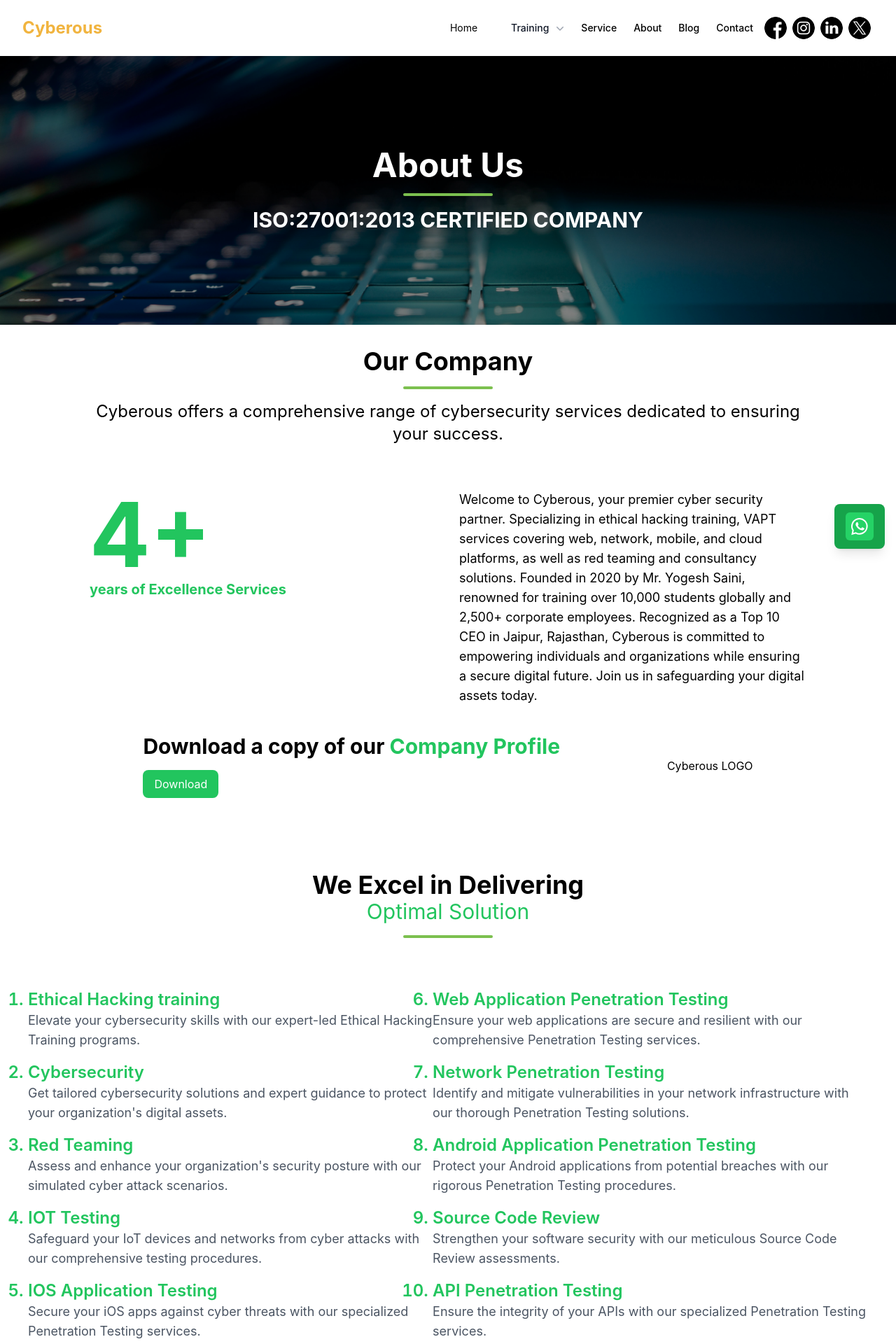
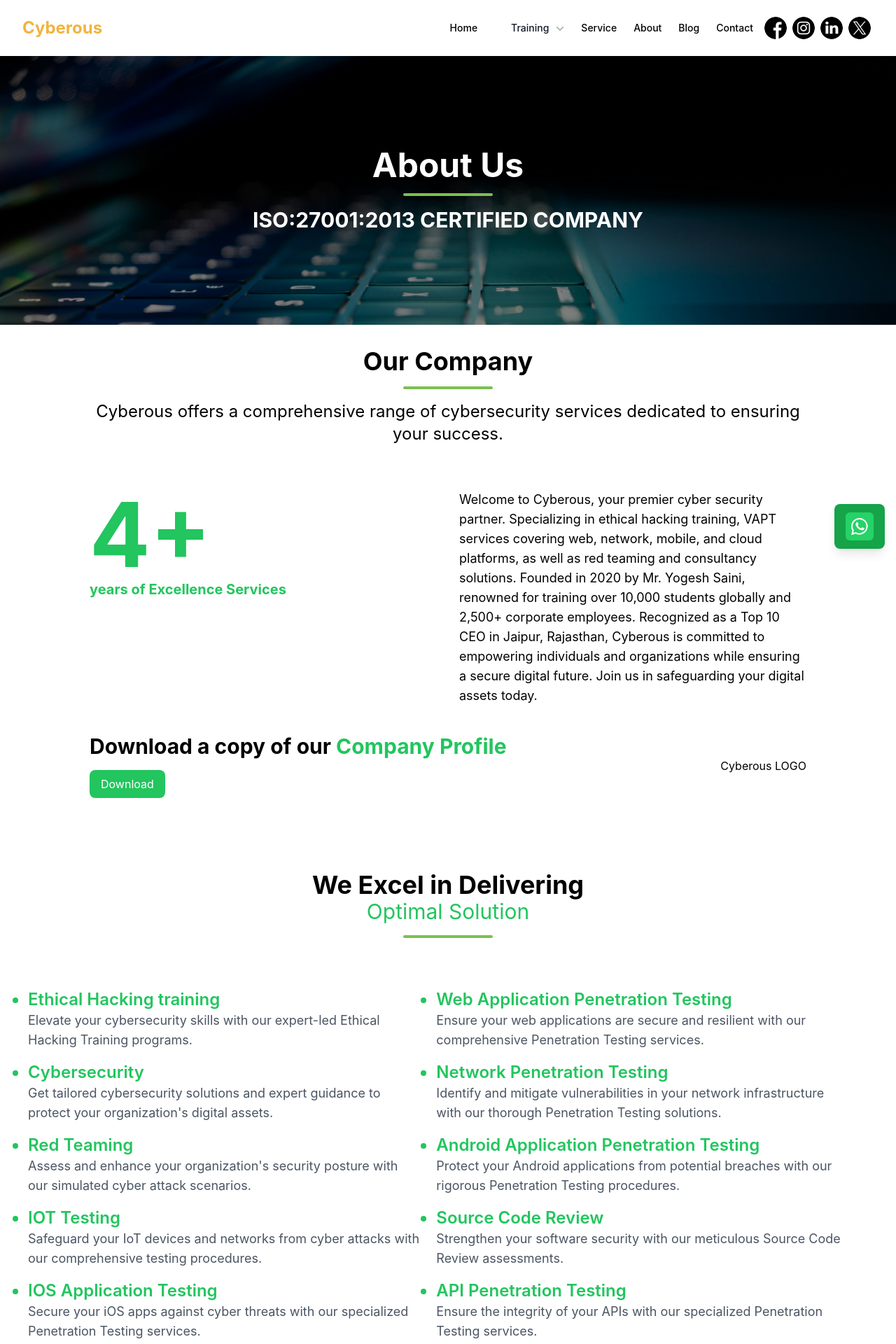
Before and after one commit to sankalp-codes244/cyberousWebsite, a React (Vite) app: page /about in a window 1280 px wide. Shown: the top 1920 px of the page at 70% size. Built offline with nearby package versions, Linux system fonts and the light colour scheme.

Commit message:
Minor Bugs and Fixes

```diff
--- a/src/components/EvCard.jsx
+++ b/src/components/EvCard.jsx
@@ -7,10 +7,10 @@
             <div className='flex justify-center'>
                 <img src={image} className='h-32 pointer-events-none select-none' />
             </div>
-            <h1 className='flex text-center font-bold text-3xl text-black pt-6 pl-6'>
+            <h1 className='flex text-center font-bold text-3xl text-black pt-6 '>
                 {heading}
             </h1>
-            <p className='mt-6 text-xl text-custom-fontColor-grey mr-10 text-justify p-6 pt-4'>
+            <p className='mt-6 text-xl text-custom-fontColor-grey p-6 pt-4'>
                 {paragraph}
             </p>
         </div>
--- a/src/components/FaqCard.jsx
+++ b/src/components/FaqCard.jsx
@@ -9,17 +9,19 @@
   };
 
   return (
-    <div onClick={() => buttonHandler()}>
+    <div onClick={buttonHandler}>
       <div className='flex justify-center'>
-        <div className='bg-white w-full md:w-2/3 h-full rounded-xl m-4 shadow-xl'>
+        <div className='bg-white w-full md:w-2/3 rounded-xl m-4 shadow-xl'>
           <div className='flex flex-row justify-between'>
             <h1 className='text-xl font-bold m-6'>{name}</h1>
-            <button onClick={() => buttonHandler()}>
-              <img src={Images.chevronDown} className='m-6 mr-8 h-7' alt='this is an image' />
+            <button onClick={buttonHandler}>
+              <img src={Images.chevronDown} className={`m-6 mr-8 h-7 transform transition-transform ${isOpen ? 'rotate-180' : 'rotate-0'}`} alt='this is an image' />
             </button>
           </div>
-          <div className={`${isOpen ? '' : 'hidden'}`}>
-            <p className='p-6 pt-0 text-justify'>{description}</p>
+          <div className={`overflow-hidden transition-height ${isOpen ? 'h-auto' : 'h-0'}`}>
+            <div className={`${isOpen ? 'opacity-100' : 'opacity-0'} p-6 pt-0 text-justify transition-opacity duration-500`}>
+              {description}
+            </div>
           </div>
         </div>
       </div>
--- a/src/components/Navbar.jsx
+++ b/src/components/Navbar.jsx
@@ -41,7 +41,7 @@
         {/* Menu items */}
         <div className={`${isOpen ? 'hidden' : 'hidden'} md:flex items-center`}>
           <Link to='/'>
-            <p className="md:mx-3 text-sm rounded-lg py-2.5 text-center">Home</p>
+            <p className="md:mx-3 text-sm rounded-lg py-2.5 text-center font-medium">Home</p>
           </Link>
 
           <DropDown />
--- a/src/components/ServicesCard.jsx
+++ b/src/components/ServicesCard.jsx
@@ -7,7 +7,7 @@
     <div className='ml-10 mt-14 pb-5'>
       <img src={image}  className='pointer-events-none select-none bg-slate-100 rounded-full object-contain' />
       <h1 className='font-bold text-black text-2xl mt-8'>{serviceName}</h1>
-      <p className='mt-6 text-xl text-custom-fontColor-grey mr-10 text-justify'>
+      <p className='mt-6 text-xl text-custom-fontColor-grey mr-10 text-center'>
         {serviceText}
       </p>
       <button>
--- a/src/pages/About/About.jsx
+++ b/src/pages/About/About.jsx
@@ -36,7 +36,7 @@
           Welcome to Cyberous, your premier cyber security partner. Specializing in ethical hacking training, VAPT services covering web, network, mobile, and cloud platforms, as well as red teaming and consultancy solutions. Founded in 2020 by Mr. Yogesh Saini, renowned for training over 10,000 students globally and 2,500+ corporate employees. Recognized as a Top 10 CEO in Jaipur, Rajasthan, Cyberous is committed to empowering individuals and organizations while ensuring a secure digital future. Join us in safeguarding your digital assets today.
           </div>
         </div>
-        <div className='flex flex-col md:flex-row justify-around items-center my-10'>
+        <div className='flex flex-col md:flex-row justify-between items-center my-10'>
           <div>
             <p className='font-bold text-xl md:text-2xl lg:text-3xl'>Download a copy of our <span className='text-green-500'>Company Profile</span></p>
             <button className='mt-4 bg-green-500 text-white px-4 py-2 rounded-lg hover:bg-green-700'>Download</button>
@@ -54,8 +54,8 @@
       <div className='flex justify-center'>
 </div>
 <div className='flex flex-col lg:flex-row justify-around p-4 lg:p-10'>
-  <div className='text-lg lg:text-2xl font-semibold mb-8 lg:mb-0'>
-    <ol className='list-decimal text-green-500 space-y-4'>
+  <div className='text-lg lg:text-2xl font-semibold mb-8 xl:mr-6 lg:mb-0'>
+    <ul className='text-green-500 space-y-4 list-disc'>
       <li>
         Ethical Hacking training
         <div className='text-base lg:text-lg font-normal text-gray-600'>Elevate your cybersecurity skills with our expert-led Ethical Hacking Training programs.</div>
@@ -76,10 +76,10 @@
         IOS Application Testing
         <div className='text-base lg:text-lg font-normal text-gray-600'>Secure your iOS apps against cyber threats with our specialized Penetration Testing services.</div>
       </li>
-    </ol>
+    </ul>
   </div>
   <div className='text-lg lg:text-2xl font-semibold'>
-    <ol className='list-decimal text-green-500 space-y-4' start={6}>
+    <ul className='list-disc xl:mr-6 text-green-500 space-y-4' >
       <li>
         Web Application Penetration Testing
         <div className='text-base lg:text-lg font-normal text-gray-600'>Ensure your web applications are secure and resilient with our comprehensive Penetration Testing services.</div>
@@ -96,11 +96,11 @@
         Source Code Review
         <div className='text-base lg:text-lg font-normal text-gray-600'>Strengthen your software security with our meticulous Source Code Review assessments.</div>
       </li>
-      <li>
+      <li className=''>
         API Penetration Testing
         <div className='text-base lg:text-lg font-normal text-gray-600'>Ensure the integrity of your APIs with our specialized Penetration Testing services.</div>
       </li>
-    </ol>
+    </ul>
   </div>
 
 </div>
--- a/src/pages/Homepage/OurServices/OurServices.jsx
+++ b/src/pages/Homepage/OurServices/OurServices.jsx
@@ -14,7 +14,7 @@
   {id:2,
     img: Images.OurServicesimg3,
     servicesDescription: `Elevate your cybersecurity strategy with Cyberous' Consultancy. Our experts craft custom strategies to fortify your digital landscape. LorenIpsum Trust us for proactive risk management and tailored defense solutions. Navigate cybersecurity confidently with Cyberous.`,
-    serviceText:'consultancy'},
+    serviceText:'Consultancy'},
   {id:3,
     img: Images.OurServicesimg4,
     servicesDescription: `Enhance your cybersecurity resilience with Cyberous' Red Teaming service. Our experts simulate real-world cyber attacks to uncover vulnerabilities and fortify your defense strategy. Trust Cyberous for comprehensive Red , tailored to secure your digital infrastructure against sophisticated threats.`,
--- a/src/pages/Homepage/Testimonial/Testemonial.jsx
+++ b/src/pages/Homepage/Testimonial/Testemonial.jsx
@@ -41,7 +41,7 @@
             <div className="flex justify-center">
             <div className="w-1/2">
                 <img src={item.image} alt="Placeholder" className="pointer-events-none select-none w-full h-32 sm:h-20 object-contain duration-500 hover:scale-110 rounded-full" />
-                <p className="text-center text-xl font-sans text-justify">{item.desc}</p>
+                <p className="text-center text-xl font-sans ">{item.desc}</p>
                 <p className="text-right text-xl font-bold my-4"> - {item.name}</p>
                 </div>
 
--- a/src/pages/Homepage/WhyChooseUs/WhyChooseUs.jsx
+++ b/src/pages/Homepage/WhyChooseUs/WhyChooseUs.jsx
@@ -14,11 +14,11 @@
                             Choose us for unparalleled cybersecurity solutions tailored to your needs. Our seasoned professionals bring extensive industry experience, ensuring comprehensive services from training to VAPT assessments. With a proven track record of safeguarding clients' digital assets, trust in our tailored approach for maximum protection.
                         </p>
                     </div>
-                    <div className='flex flex-wrap justify-center lg:justify-start lg:ml-36 mt-10 lg:mt-16 '>
+                    <div className='flex flex-wrap justify-center lg:justify-start lg:ml-36 mt-10 lg:mt-16 mb-8'>
                         {whyUs.map((index) => (
                             <div key={index.id} className='flex flex-row items-center my-4 lg:my-0 lg:mr-10 pt-6'>
                                 <div className='bg-white rounded-full p-2'>
-                                    <img src={index.img} className='h-16 w-16' alt={`Feature ${index.id + 1}`} />
+                                    <img src={index.img} className='h-16 w-16 pointer-events-none select-none' alt={`Feature ${index.id + 1}`} />
                                 </div>
                                 <div className='flex flex-col ml-4'>
                                     <h1 className='text-lg text-custom-buttonColor-Green'>Feature</h1>
--- a/src/pages/Services/EvaluateBusiness/EvaluateBusiness.jsx
+++ b/src/pages/Services/EvaluateBusiness/EvaluateBusiness.jsx
@@ -36,9 +36,9 @@
                 </div>
             </div>
             <div class='flex justify-center mt-12'>
-                <div class='w-full md:w-1/4 m'>
-                    <h1 class='font-sans text-3xl md:ml-28'>Client Benefits</h1>
-                    <h1 class='font-sans text-5xl mt-6 mb-6 font-bold '>What do you get?</h1>
+                <div class='w-1/3 '>
+                    <h1 class='font-sans xl:ml-40 text-3xl md:ml-28'>Client Benefits</h1>
+                    <h1 class='font-sans text-center text-5xl  p-4 font-bold '>What do you get?</h1>
                 </div>
             </div>
             <div class='flex justify-center'>
```
